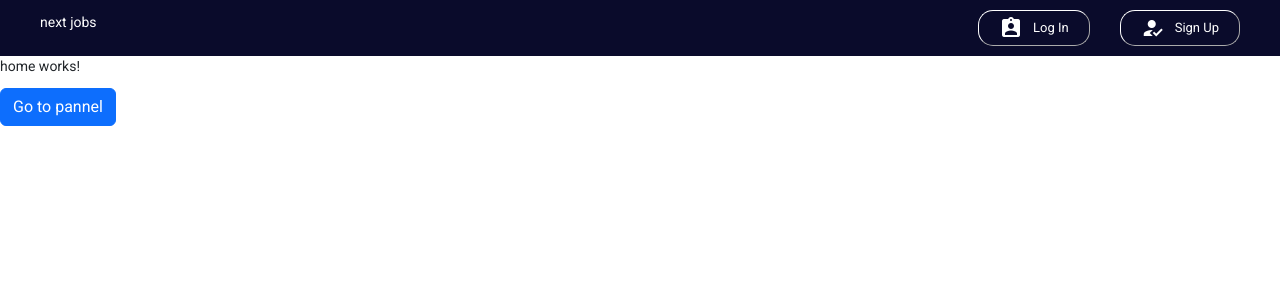
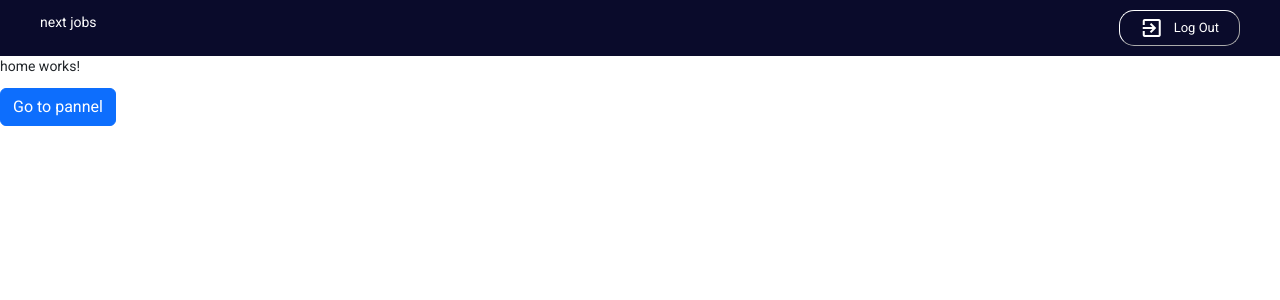
Before and after one commit to MihaelaDanila100/proiect-frontend, an Angular app in the folder frontend/: page /home in a window 1280 px wide. Shown: the top 300 px of the page. Built offline with nearby package versions, Linux system fonts and the light colour scheme; sample sign-in values are in the browser's storage.

Commit message:
connection to login

```diff
--- /dev/null
+++ b/frontend/src/app/core/interceptors/request.interceptor.ts
@@ -0,0 +1,30 @@
+import { Injectable } from '@angular/core';
+import { HttpInterceptor, HttpEvent, HttpRequest, HttpHandler, HttpErrorResponse } from '@angular/common/http';
+import { catchError, Observable, throwError } from 'rxjs';
+import { RouterService } from 'src/app/services/router.service';
+
+@Injectable()
+export class RequestInterceptor implements HttpInterceptor {
+
+    constructor(private routerService: RouterService) {}
+
+  intercept(httpRequest: HttpRequest<any>, next: HttpHandler): Observable<HttpEvent<any>> {
+    let headers:any = {
+        'Content-Type': 'application/json'
+    };
+    if(localStorage.getItem('account-type')) headers['Account-Type'] = localStorage.getItem('account-type');
+    const clone = httpRequest.clone({
+        setHeaders: headers
+    });
+    return next.handle(clone).pipe(
+        catchError((err) => {
+            if(err instanceof HttpErrorResponse) {
+                if(err.status === 401) {
+                    this.routerService.goBackHome();
+                }
+            }
+            return throwError(err);
+        })
+    );
+  }
+}
--- a/frontend/src/app/services/auth.service.ts
+++ b/frontend/src/app/services/auth.service.ts
@@ -1,19 +1,23 @@
+import { HttpClient } from '@angular/common/http';
 import { Injectable } from '@angular/core';
-import { Observable, of } from 'rxjs';
+import { Observable } from 'rxjs';
+import { environment } from 'src/environments/environment';
 
 @Injectable({
   providedIn: 'root'
 })
 export class AuthService {
 
-  constructor() { }
+  private url = `${environment.API_BASE_URl}/auth`;
+
+  constructor(private http: HttpClient) { }
 
   public executeLogIn(formData: any): Observable<any> {
     let body = {
       username: formData.username,
       password: formData.password
     }
-    return of("done", body);
+    return this.http.post(`${this.url}/login`, body);
   }
 
 }
--- /dev/null
+++ b/frontend/src/app/services/router.service.ts
@@ -0,0 +1,14 @@
+import { Injectable } from '@angular/core';
+import { Router } from '@angular/router';
+
+@Injectable({
+  providedIn: 'root'
+})
+export class RouterService {
+
+  constructor(private router: Router) { }
+
+  public goBackHome(): void {
+    this.router.navigate(['/']);
+  }
+}
--- a/frontend/src/app/shared/components/navbar/navbar.component.html
+++ b/frontend/src/app/shared/components/navbar/navbar.component.html
@@ -5,11 +5,19 @@
                 [color] = "buttons['loginButton'].color"
                 [textColor] = "buttons['loginButton'].textColor"
                 [icon] = "buttons['loginButton'].icon"
-                (click) = "openLogInDialog()"></app-icon-button>
+                (click) = "openLogInDialog()"
+                *ngIf = "!isLogged()"></app-icon-button>
         <app-icon-button [message] = "buttons['signUpButton'].message"
                 [color] = "buttons['signUpButton'].color"
                 [textColor] = "buttons['signUpButton'].textColor"
                 [icon] = "buttons['signUpButton'].icon"
-                (click) = "openSignUpDialog()"></app-icon-button>
+                (click) = "openSignUpDialog()"
+                *ngIf = "!isLogged()"></app-icon-button>
+        <app-icon-button [message] = "buttons['logOutButton'].message"
+                [color] = "buttons['logOutButton'].color"
+                [textColor] = "buttons['logOutButton'].textColor"
+                [icon] = "buttons['logOutButton'].icon"
+                (click) = "delog()"
+                *ngIf = "isLogged()"></app-icon-button>
     </div>
 </div>
--- a/frontend/src/app/shared/components/navbar/navbar.component.ts
+++ b/frontend/src/app/shared/components/navbar/navbar.component.ts
@@ -39,4 +39,14 @@ export class NavbarComponent implements OnInit {
     });
   }
 
+  delog(): void {
+    localStorage.removeItem('account-type');
+    localStorage.removeItem('user-id');
+  }
+
+  isLogged(): boolean {
+    if(localStorage.getItem('user-id')) return true;
+    return false;
+  }
+
 }
--- a/frontend/src/app/shared/data/consts/navbar-btns.ts
+++ b/frontend/src/app/shared/data/consts/navbar-btns.ts
@@ -10,5 +10,11 @@ export const NavbarButtons = {
         color: '#0a0b2b',
         icon: 'how_to_reg',
         textColor: 'white'
+    },
+    logOutButton: {
+        message: 'Log Out',
+        color: '#0a0b2b',
+        icon: 'exit_to_app',
+        textColor: 'white'
     }
 }
--- a/frontend/src/app/shared/shared.module.ts
+++ b/frontend/src/app/shared/shared.module.ts
@@ -10,7 +10,8 @@ import { TimePassedPipe } from './pipes/time-passed.pipe';
 import { ShortenTextPipe } from './pipes/shorten-text.pipe';
 import { PopupsModule } from '../views/popups/popups.module';
 import { MaterialModule } from './material/material.module';
-
+import { HttpClientModule, HTTP_INTERCEPTORS } from '@angular/common/http';
+import { RequestInterceptor } from '../core/interceptors/request.interceptor';
 
 @NgModule({
   declarations: [
@@ -24,13 +25,17 @@ import { MaterialModule } from './material/material.module';
   imports: [
     CommonModule,
     RouterModule,
-    MaterialModule
+    MaterialModule,
+    HttpClientModule
   ],
   exports: [
     FullLayoutComponent,
     ShortenArrayPipe,
     TimePassedPipe,
     ShortenTextPipe
+  ],
+  providers: [
+    { provide: HTTP_INTERCEPTORS, useClass: RequestInterceptor, multi: true }
   ]
 })
 export class SharedModule { }
--- a/frontend/src/app/views/popups/login-popup/login-popup.component.ts
+++ b/frontend/src/app/views/popups/login-popup/login-popup.component.ts
@@ -37,7 +37,15 @@ export class LoginPopupComponent implements OnInit {
     this.invalidForm = !this.loginForm.valid;
     if(this.loginForm.valid) {
       this.authService.executeLogIn(this.loginForm.value).subscribe((res) => {
-        console.log(res);
+        if(res.id) {
+          localStorage.setItem('account-type', res.type);
+          localStorage.setItem('user-id', res.id);
+          this.closePopUp();
+        } else {
+          console.log("ress ", res.message)
+        }
+      }, (err) => {
+        console.log("errr", err)
       });
     }
   }
--- a/frontend/src/environments/environment.ts
+++ b/frontend/src/environments/environment.ts
@@ -3,7 +3,8 @@
 // The list of file replacements can be found in `angular.json`.
 
 export const environment = {
-  production: false
+  production: false,
+  API_BASE_URl: 'http://localhost:8083'
 };
 
 /*
```
Also changed, not shown: 1 other file (tests, documents, lock files or other folders).
